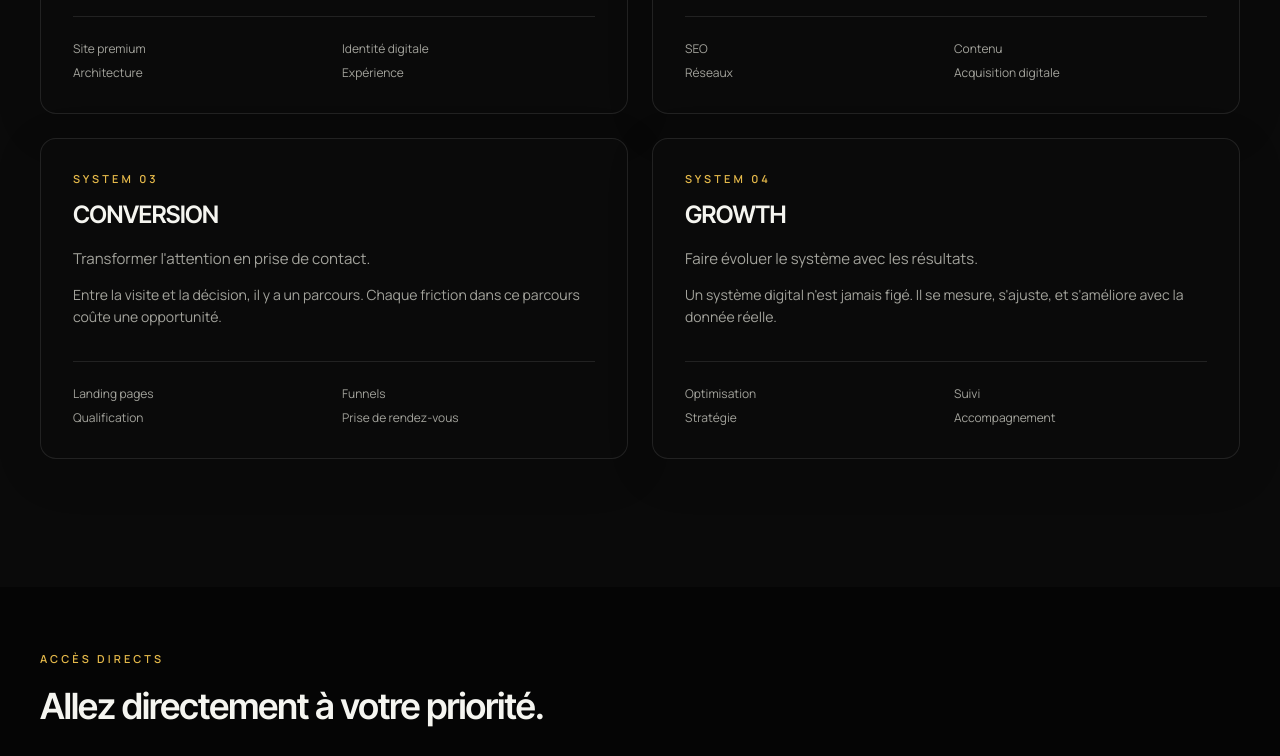
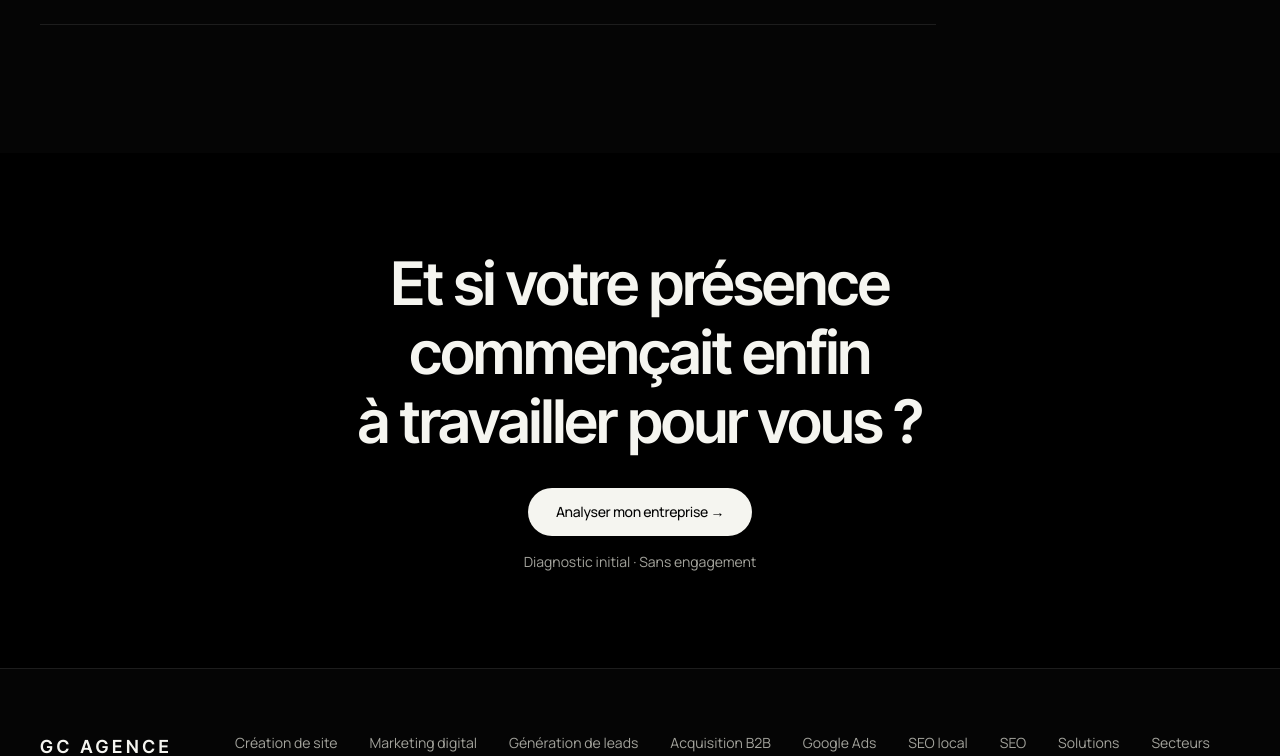
Before and after one commit to mathieumilo3-bot/-generation-capable, a Next.js app in the folder site-vitrine/: page / in a window 1280 px wide. Shown: the part 4300-5056 px from the top of the page. Built offline with nearby package versions, Linux system fonts and the light colour scheme; no server answers.

Commit message:
Alléger la page d'accueil pour réduire la friction

```diff
--- a/site-vitrine/src/app/page.tsx
+++ b/site-vitrine/src/app/page.tsx
@@ -4,10 +4,8 @@ import { InstantCheck } from "@/components/sections/InstantCheck";
 import { BeforeAfterShowcase } from "@/components/sections/BeforeAfterShowcase";
 import { ReviewsSection } from "@/components/sections/ReviewsSection";
 import { SystemArchitecture } from "@/components/sections/SystemArchitecture";
-import { Systems } from "@/components/sections/Systems";
 import { FAQ } from "@/components/sections/FAQ";
 import { FinalCTA } from "@/components/sections/FinalCTA";
-import { SeoEntryPoints } from "@/components/sections/SeoEntryPoints";
 import { LandingView } from "@/components/sections/LandingView";
 import { ServiceJsonLd } from "@/components/schema/JsonLd";
 import { SITE_DESCRIPTION, SITE_URL } from "@/lib/constants";
@@ -34,8 +32,6 @@ export default function Home() {
       <ReviewsSection />
       <InstantCheck />
       <SystemArchitecture />
-      <Systems />
-      <SeoEntryPoints />
       <FAQ />
       <FinalCTA />
     </>
```
